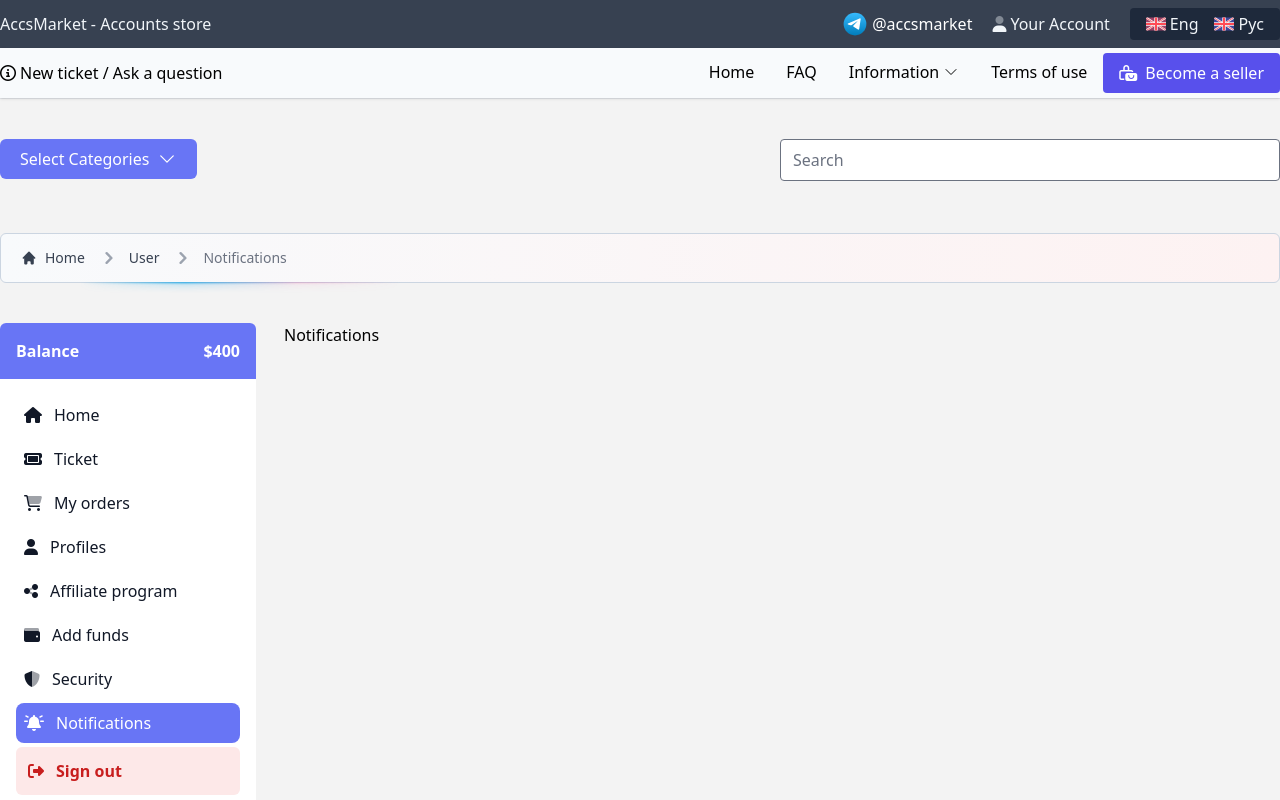
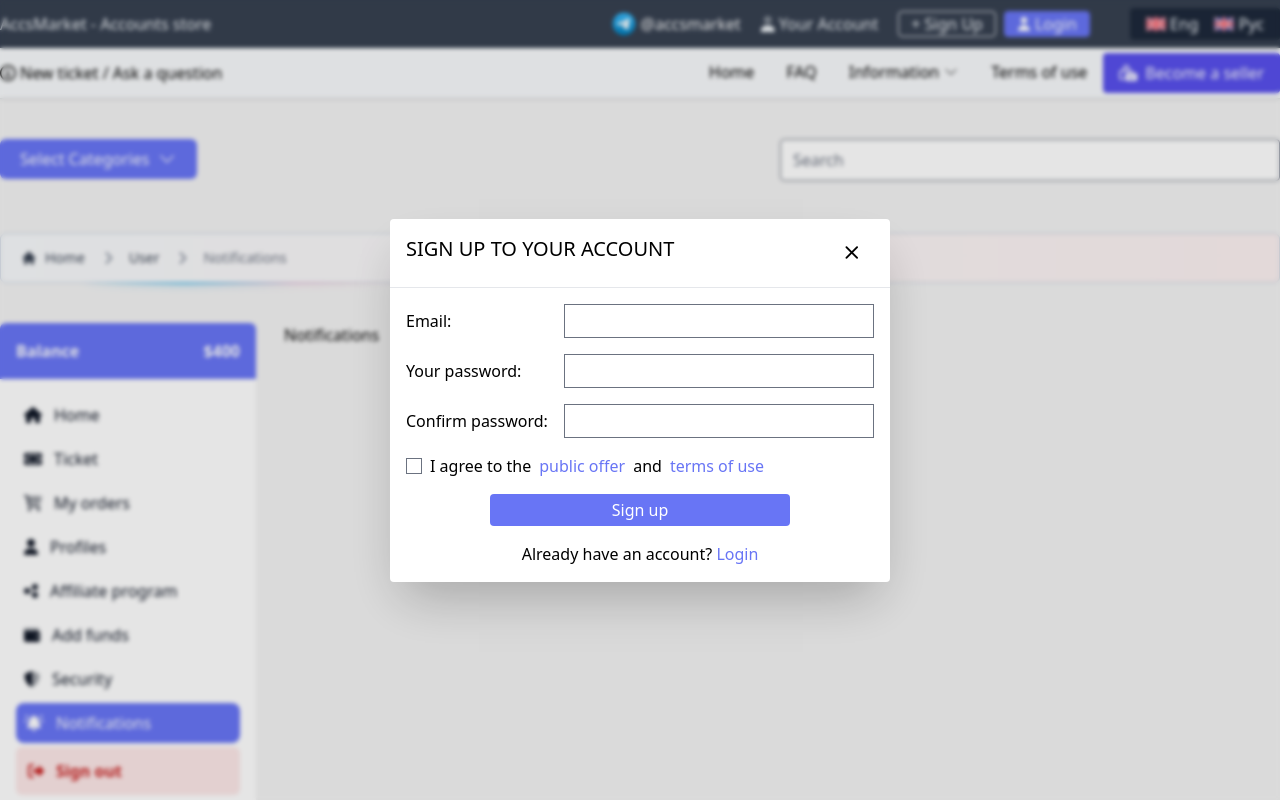
Before and after one commit to Skytimesoft/SocialMarketplaceFrontend, a Vue app: page /user/notifications in a window 1280 px wide. Shown: the top 800 px of the page. Built offline with nearby package versions, Linux system fonts and the light colour scheme.

Commit message:
sign up and signin

```diff
--- /dev/null
+++ b/src/components/global/SignInSignUp.vue
@@ -0,0 +1,71 @@
+<template>
+    <div class="flex items-center gap-2">
+        <button class="flex border items-center px-3 rounded gap-1 hover:border-indigo-500 hover:text-indigo-300">
+            + Sign Up
+        </button>
+        <button class="flex border items-center px-3 rounded bg-indigo-500 border-indigo-500 text-white gap-1">
+            <svg class="w-3.5 h-3.5" xmlns="http://www.w3.org/2000/svg" width="10" height="10" viewBox="0 0 10 10"
+                fill="none">
+                <path
+                    d="M4.9995 4.63768C6.28016 4.63768 7.31835 3.5995 7.31835 2.31884C7.31835 1.03818 6.28016 0 4.9995 0C3.71884 0 2.68066 1.03818 2.68066 2.31884C2.68066 3.5995 3.71884 4.63768 4.9995 4.63768Z"
+                    fill="white"></path>
+                <path
+                    d="M4.99977 5.79712C2.67858 5.79712 0.796875 7.67882 0.796875 10H9.20267C9.20267 7.67882 7.32097 5.79712 4.99977 5.79712Z"
+                    fill="white"></path>
+            </svg>
+            Login
+        </button>
+    </div>
+
+    <!-- sign up modal -->
+    <div
+    x-transition:enter="transition ease-out duration-300"
+        x-transition:enter-start="opacity-0 scale-90"
+        x-transition:enter-end="opacity-100 scale-100"
+        x-transition:leave="transition ease-in duration-300"
+        x-transition:leave-start="opacity-100 scale-100"
+        x-transition:leave-end="opacity-0 scale-90"
+     class="fixed top-0 left-0 right-0 bottom-0 z-10 bg-black/10 backdrop-blur-[2px] flex items-center justify-center">
+        <div class="bg-white text-black w-full max-w-[500px] rounded shadow-2xl">
+            <div class="border-b pt-4 pb-4 px-4 text-xl flex justify-between">
+                SIGN UP TO YOUR ACCOUNT
+                <button class="py-1 px-4">
+                    <i class="fa-regular fa-times"></i>
+                </button>
+            </div>
+            <div class="p-4 grid gap-4">
+                <label class="flex items-center gap-2">
+                    <span class="w-[150px]">Email:</span>
+                    <input type="email" class="py-1 flex-1" />
+                </label>
+                <label class="flex items-center gap-2">
+                    <span class="w-[150px]">Your password:</span>
+                    <input type="password" class="py-1 flex-1" />
+                </label>
+                <label class="flex items-center gap-2">
+                    <span class="w-[150px]">Confirm password:</span>
+                    <input type="password" class="py-1 flex-1" />
+                </label>
+                <label class="flex items-center gap-2">
+                    <input type="checkbox">
+                    I agree to the
+                    <a href="/en/public-offer" class="text-indigo-500" target="_blank">public offer</a> and
+                    <a href="/en/conditions" class="text-indigo-500" target="_blank">terms of use</a>
+                </label>
+                <button class="max-w-[300px] w-full bg-indigo-500 text-white rounded py-1 px-4 text-center mx-auto">
+                    Sign up
+                </button>
+                <div class="text-center">
+                    Already have an account?
+                    <a href="#" class="text-indigo-500">Login</a>
+                </div>
+            </div>
+        </div>
+    </div>
+
+    <!-- login modal -->
+    <div></div></template>
+
+<script setup>
+
+</script>
--- a/src/components/global/TopNav.vue
+++ b/src/components/global/TopNav.vue
@@ -26,6 +26,10 @@
                             <i class="fa-duotone fa-user"></i>
                             Your Account
                         </router-link>
+
+                        <SignInSignUp />
+
+
                         <div class="flex items-center gap-4 bg-slate-800 rounded py-1 px-4">
                             <div class="flex items-center gap-1">
                                 <svg xmlns="http://www.w3.org/2000/svg" viewBox="0 0 20 20"
@@ -120,5 +124,7 @@
 </template>
 
 <script setup>
+import SignInSignUp from './SignInSignUp.vue';
+
 
 </script>
--- a/src/router/router.js
+++ b/src/router/router.js
@@ -85,4 +85,6 @@ const router = createRouter({
   ],
 });
 
+
+
 export default router;
```
